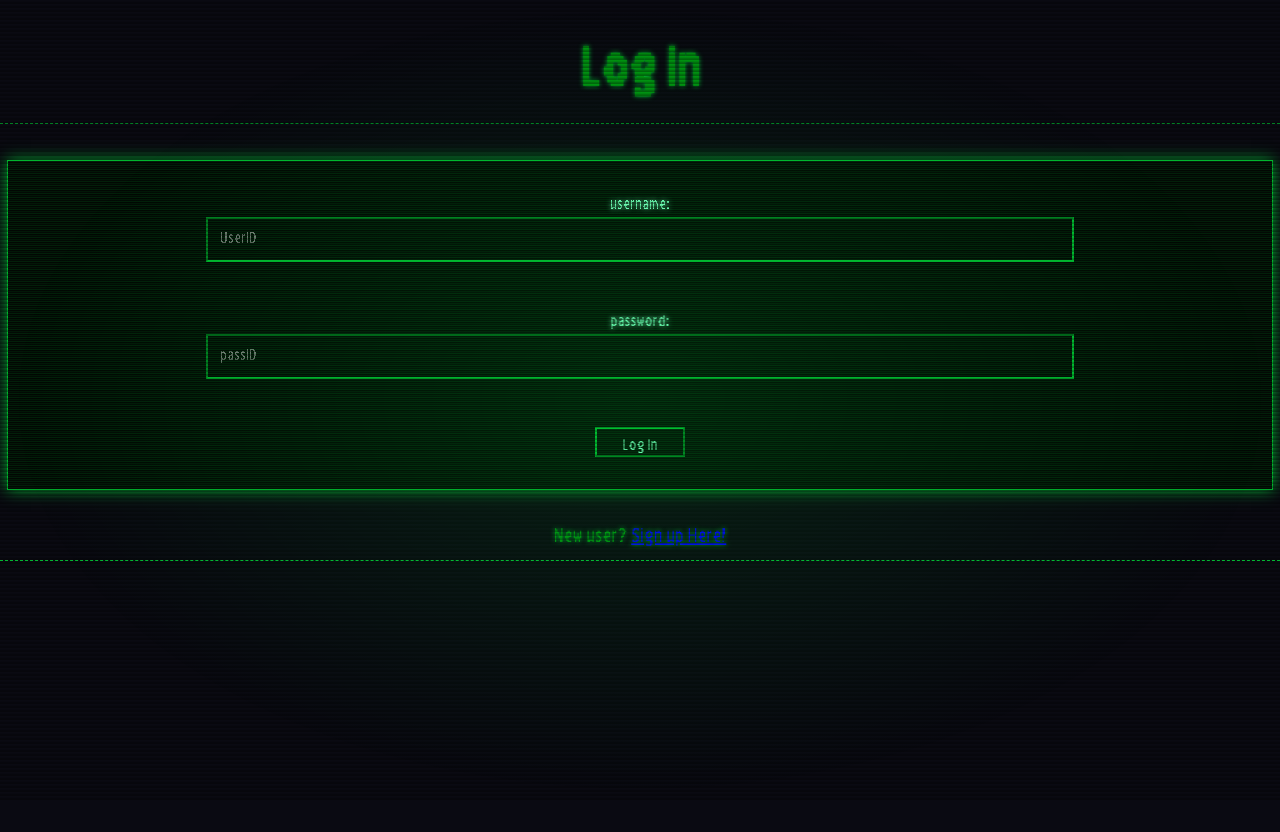
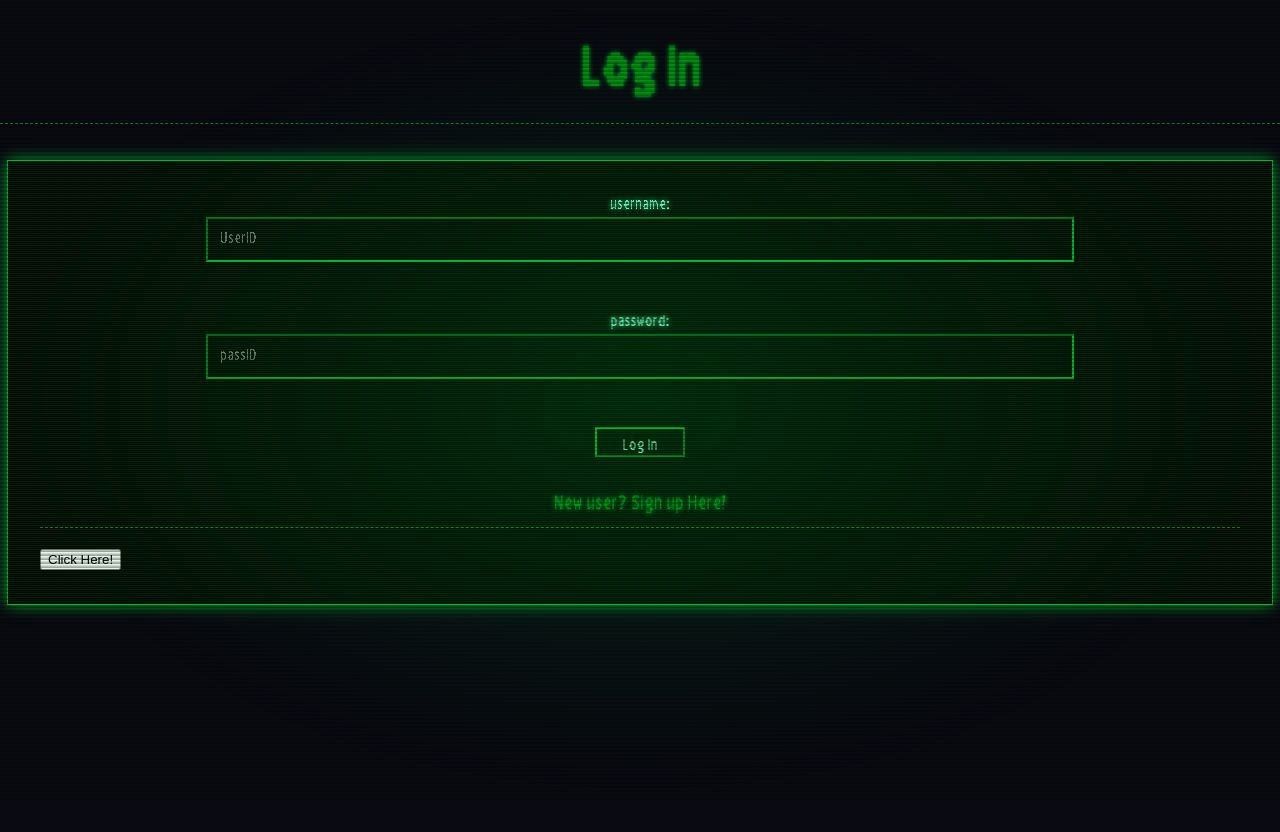
Before and after one commit to reo-sudo/Retro-Book-library, a Django app: page /login/ in a window 1280 px wide. Run offline with Django 5.2, Linux system fonts and the light colour scheme.

Commit message:
Update login.html

```diff
--- a/Retro webapp/myproject/RetroApp/templates/login.html
+++ b/Retro webapp/myproject/RetroApp/templates/login.html
@@ -23,13 +23,22 @@
         <br><br>
         <input type="submit" value="Log In">
     </form>
+
+    <div class="register">
+      <p>New user? Sign up Here!</p>
+      <a href="{% url 'register' %}"><button>Click Here!</button></a>
+    </div>
+
 </div>
 
-    <p>New user? <a href="{% url 'register' %}">Sign up Here!</a></p>
+
+
+
+
 
     {% if messages %}
     {% for message in messages %}
-      <p style="color: red;">{{ message }}</p>
+      <p style="color: yellow;">{{ message }}</p>
     {% endfor %}
   {% endif %}
 
```
